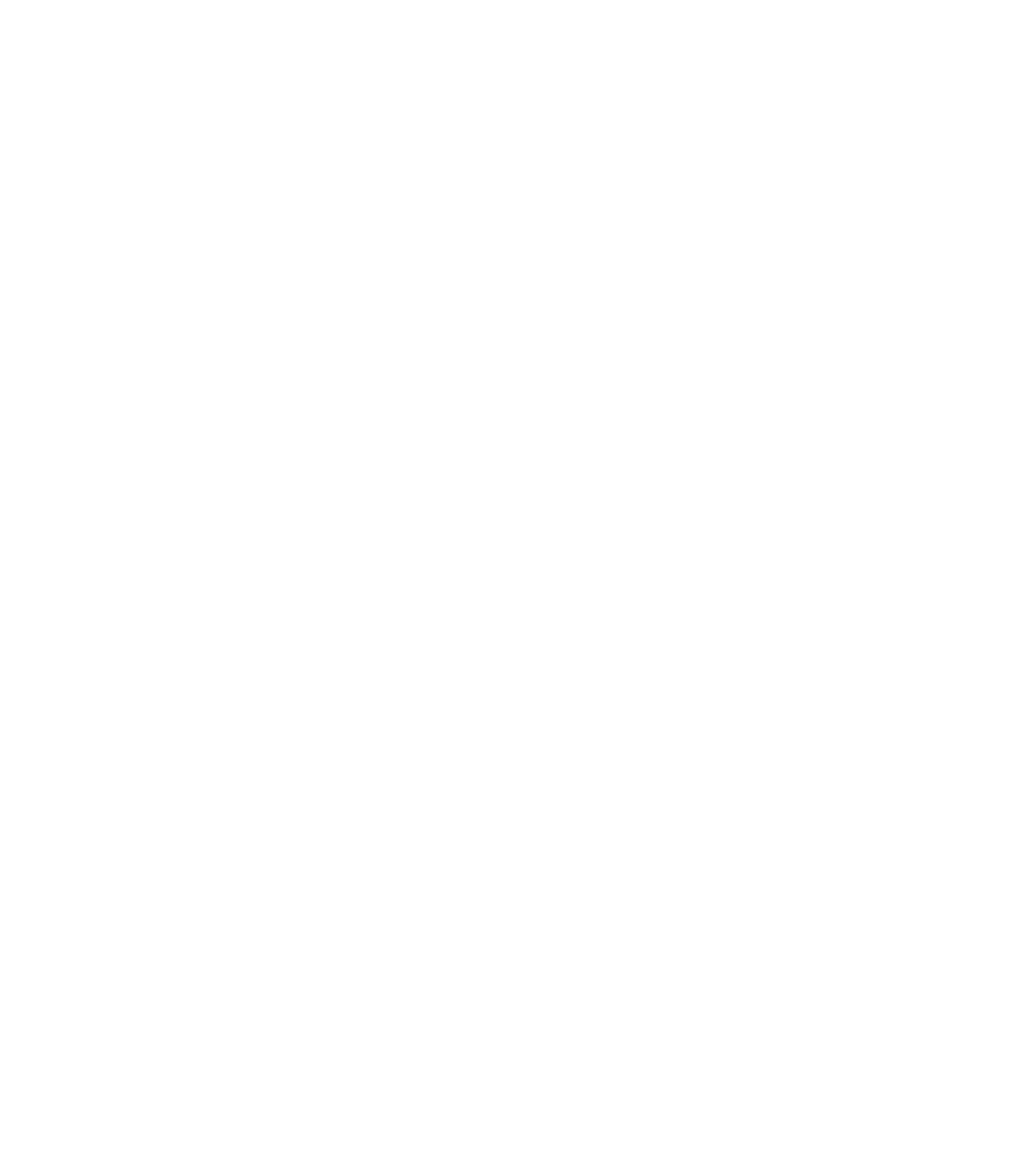
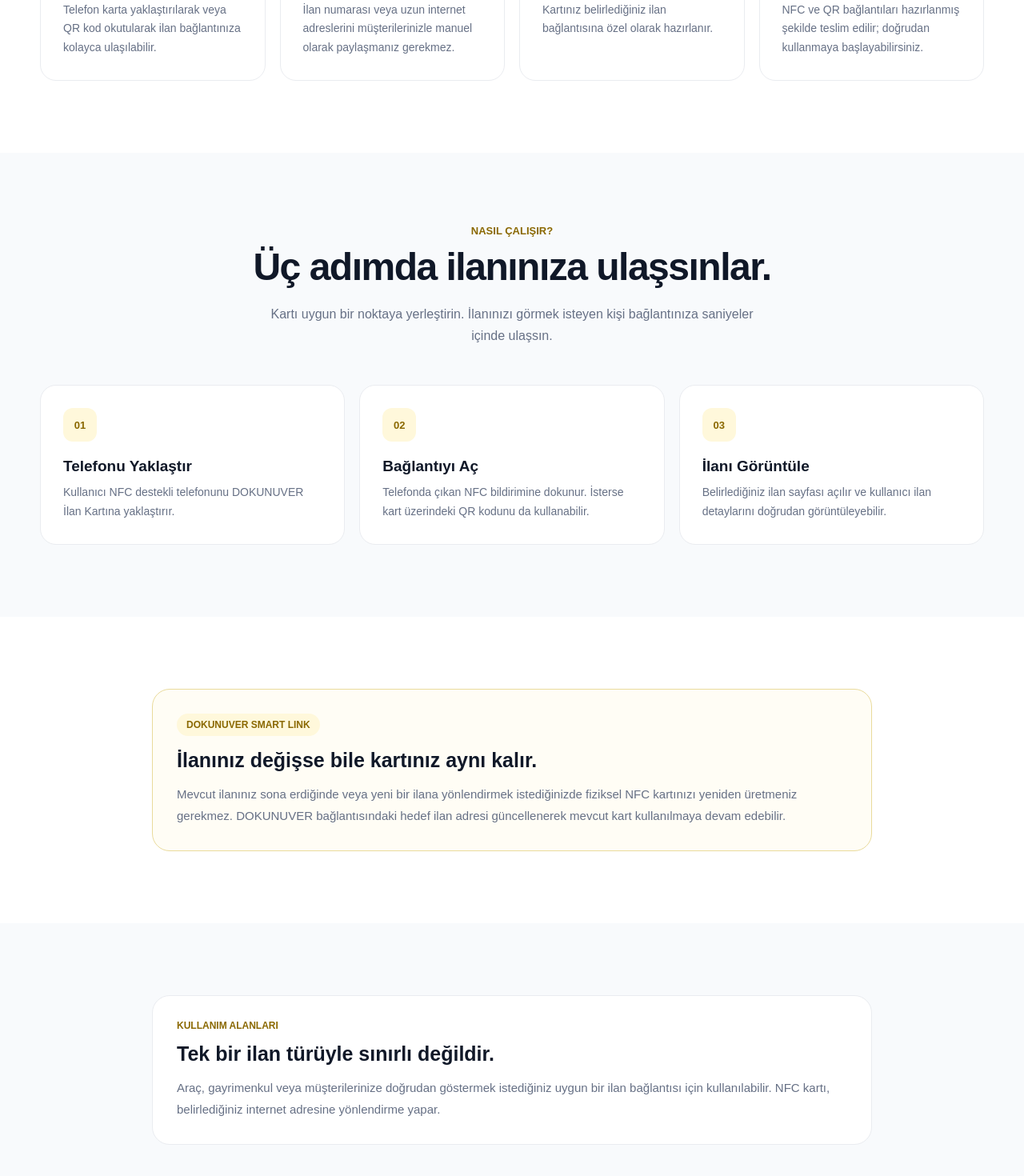
Before and after one commit to temurtasyucel-ops/dokunuver-Web, a Next.js app: page /urunler/ilan in a window 1280 px wide. Shown: the part 1296-2766 px from the top of the page at 80% size. Before the commit the page ends 1307 px from the top, so only its background shows below. Built offline with nearby package versions, Linux system fonts and the light colour scheme.

Commit message:
Update page.js

```diff
--- a/app/urunler/ilan/page.js
+++ b/app/urunler/ilan/page.js
@@ -23,6 +23,7 @@
           display: "flex",
           alignItems: "center",
           justifyContent: "space-between",
+          gap: "20px",
         }}
       >
         <a
@@ -61,6 +62,7 @@
             color: "#475467",
             fontSize: "14px",
             fontWeight: "700",
+            whiteSpace: "nowrap",
           }}
         >
           ← Ürünlere Dön
@@ -78,7 +80,8 @@
         <div
           style={{
             display: "grid",
-            gridTemplateColumns: "repeat(auto-fit, minmax(320px, 1fr))",
+            gridTemplateColumns:
+              "repeat(auto-fit, minmax(320px, 1fr))",
             gap: "70px",
             alignItems: "center",
           }}
@@ -100,7 +103,8 @@
                 maxWidth: "500px",
                 height: "auto",
                 borderRadius: "20px",
-                boxShadow: "0 20px 50px rgba(16,24,40,0.12)",
+                boxShadow:
+                  "0 20px 50px rgba(16,24,40,0.12)",
               }}
             />
           </div>
@@ -141,8 +145,10 @@
                 lineHeight: "1.7",
               }}
             >
-              İlan bağlantınızı müşterilerinizle NFC veya QR üzerinden
-              kolayca paylaşın.
+              Araç, gayrimenkul veya paylaşmak istediğiniz diğer ilan
+              bağlantılarını NFC veya QR üzerinden kolayca ulaştırın.
+              Müşteriniz uzun bağlantıları aramak yerine ilanınıza
+              tek dokunuşla ulaşsın.
             </p>
 
             {/* FİYAT */}
@@ -184,7 +190,12 @@
               <div>✓ 10 × 10 cm</div>
               <div>✓ NFC + QR ile kullanım</div>
               <div>✓ İlan bağlantınıza özel hazırlanır</div>
-              <div>✓ Masaüstü stand veya çift taraflı bant seçeneği</div>
+              <div>
+                ✓ Masaüstü stand veya çift taraflı bant seçeneği
+              </div>
+              <div>
+                ✓ İlan bağlantısı kart değiştirilmeden güncellenebilir
+              </div>
             </div>
 
             {/* BUTONLAR */}
@@ -197,7 +208,7 @@
               }}
             >
               <a
-                href="https://wa.me/905075738349?text=Merhaba%2C%20DOKUNUVER%20%C4%B0lan%20Kart%C4%B1%20sipari%C5%9Fi%20vermek%20istiyorum."
+                href="https://wa.me/905075738349?text=Merhaba%2C%20DOKUNUVER%20%C4%B0lan%20NFC%20Kart%C4%B1%20sipari%C5%9Fi%20vermek%20istiyorum."
                 target="_blank"
                 rel="noreferrer"
                 style={{
@@ -267,17 +278,32 @@
               style={{
                 margin: "0",
                 fontSize: "clamp(32px, 5vw, 48px)",
+                lineHeight: "1.1",
                 letterSpacing: "-1.5px",
               }}
             >
-              İlanınızı kolayca paylaşın.
+              İlanınızı paylaşmayı kolaylaştırın.
             </h2>
+
+            <p
+              style={{
+                margin: "18px 0 0",
+                color: "#667085",
+                fontSize: "16px",
+                lineHeight: "1.7",
+              }}
+            >
+              İlan numarası, kullanıcı adı veya uzun internet
+              adreslerini müşterilerinize tek tek göndermek yerine
+              doğrudan ilan sayfanıza yönlendirin.
+            </p>
           </div>
 
           <div
             style={{
               display: "grid",
-              gridTemplateColumns: "repeat(auto-fit, minmax(240px, 1fr))",
+              gridTemplateColumns:
+                "repeat(auto-fit, minmax(240px, 1fr))",
               gap: "18px",
             }}
           >
@@ -305,6 +331,281 @@
               description="NFC ve QR bağlantıları hazırlanmış şekilde teslim edilir; doğrudan kullanmaya başlayabilirsiniz."
             />
           </div>
+        </div>
+      </section>
+
+      {/* NASIL ÇALIŞIR */}
+      <section
+        style={{
+          background: "#f8fafc",
+          padding: "90px 24px",
+        }}
+      >
+        <div
+          style={{
+            maxWidth: "1180px",
+            margin: "0 auto",
+            textAlign: "center",
+          }}
+        >
+          <div
+            style={{
+              color: "#8a6800",
+              fontSize: "13px",
+              fontWeight: "800",
+              marginBottom: "12px",
+            }}
+          >
+            NASIL ÇALIŞIR?
+          </div>
+
+          <h2
+            style={{
+              margin: "0",
+              fontSize: "clamp(32px, 5vw, 48px)",
+              lineHeight: "1.1",
+              letterSpacing: "-1.5px",
+            }}
+          >
+            Üç adımda ilanınıza ulaşsınlar.
+          </h2>
+
+          <p
+            style={{
+              maxWidth: "620px",
+              margin: "18px auto 48px",
+              color: "#667085",
+              fontSize: "16px",
+              lineHeight: "1.7",
+            }}
+          >
+            Kartı uygun bir noktaya yerleştirin. İlanınızı görmek
+            isteyen kişi bağlantınıza saniyeler içinde ulaşsın.
+          </p>
+
+          <div
+            style={{
+              display: "grid",
+              gridTemplateColumns:
+                "repeat(auto-fit, minmax(240px, 1fr))",
+              gap: "18px",
+              textAlign: "left",
+            }}
+          >
+            <StepCard
+              number="01"
+              title="Telefonu Yaklaştır"
+              description="Kullanıcı NFC destekli telefonunu DOKUNUVER İlan Kartına yaklaştırır."
+            />
+
+            <StepCard
+              number="02"
+              title="Bağlantıyı Aç"
+              description="Telefonda çıkan NFC bildirimine dokunur. İsterse kart üzerindeki QR kodunu da kullanabilir."
+            />
+
+            <StepCard
+              number="03"
+              title="İlanı Görüntüle"
+              description="Belirlediğiniz ilan sayfası açılır ve kullanıcı ilan detaylarını doğrudan görüntüleyebilir."
+            />
+          </div>
+        </div>
+      </section>
+
+      {/* SMART LINK */}
+      <section
+        style={{
+          background: "#ffffff",
+          padding: "90px 24px",
+        }}
+      >
+        <div
+          style={{
+            maxWidth: "900px",
+            margin: "0 auto",
+          }}
+        >
+          <div
+            style={{
+              border: "1px solid #eadb9c",
+              borderRadius: "22px",
+              padding: "30px",
+              background: "#fffdf5",
+            }}
+          >
+            <div
+              style={{
+                display: "inline-block",
+                background: "#fff8db",
+                color: "#8a6800",
+                padding: "7px 12px",
+                borderRadius: "999px",
+                fontSize: "12px",
+                fontWeight: "800",
+                marginBottom: "16px",
+              }}
+            >
+              DOKUNUVER SMART LINK
+            </div>
+
+            <h2
+              style={{
+                margin: "0 0 14px",
+                fontSize: "25px",
+              }}
+            >
+              İlanınız değişse bile kartınız aynı kalır.
+            </h2>
+
+            <p
+              style={{
+                margin: 0,
+                color: "#667085",
+                fontSize: "15px",
+                lineHeight: "1.8",
+              }}
+            >
+              Mevcut ilanınız sona erdiğinde veya yeni bir ilana
+              yönlendirmek istediğinizde fiziksel NFC kartınızı yeniden
+              üretmeniz gerekmez. DOKUNUVER bağlantısındaki hedef ilan
+              adresi güncellenerek mevcut kart kullanılmaya devam edebilir.
+            </p>
+          </div>
+        </div>
+      </section>
+
+      {/* KULLANIM ALANLARI */}
+      <section
+        style={{
+          background: "#f8fafc",
+          padding: "90px 24px",
+        }}
+      >
+        <div
+          style={{
+            maxWidth: "900px",
+            margin: "0 auto",
+          }}
+        >
+          <div
+            style={{
+              background: "#ffffff",
+              border: "1px solid #eaecf0",
+              borderRadius: "22px",
+              padding: "30px",
+            }}
+          >
+            <div
+              style={{
+                color: "#8a6800",
+                fontSize: "12px",
+                fontWeight: "800",
+                marginBottom: "14px",
+              }}
+            >
+              KULLANIM ALANLARI
+            </div>
+
+            <h2
+              style={{
+                margin: "0 0 14px",
+                fontSize: "25px",
+              }}
+            >
+              Tek bir ilan türüyle sınırlı değildir.
+            </h2>
+
+            <p
+              style={{
+                margin: 0,
+                color: "#667085",
+                fontSize: "15px",
+                lineHeight: "1.8",
+              }}
+            >
+              Araç, gayrimenkul veya müşterilerinize doğrudan
+              göstermek istediğiniz uygun bir ilan bağlantısı için
+              kullanılabilir. NFC kartı, belirlediğiniz internet
+              adresine yönlendirme yapar.
+            </p>
+          </div>
+        </div>
+      </section>
+
+      {/* SİPARİŞ CTA */}
+      <section
+        style={{
+          background: "#ffffff",
+          padding: "90px 24px 100px",
+        }}
+      >
+        <div
+          style={{
+            maxWidth: "1180px",
+            margin: "0 auto",
+            background: "#101828",
+            borderRadius: "28px",
+            padding: "60px 28px",
+            color: "#ffffff",
+            textAlign: "center",
+          }}
+        >
+          <div
+            style={{
+              color: "#f5d565",
+              fontSize: "13px",
+              fontWeight: "800",
+              marginBottom: "14px",
+            }}
+          >
+            DOKUNUVER
+          </div>
+
+          <h2
+            style={{
+              maxWidth: "700px",
+              margin: "0 auto",
+              fontSize: "clamp(30px, 5vw, 46px)",
+              lineHeight: "1.1",
+              letterSpacing: "-1.4px",
+            }}
+          >
+            İlanınızı tek dokunuş uzağa taşıyın.
+          </h2>
+
+          <p
+            style={{
+              maxWidth: "620px",
+              margin: "20px auto 30px",
+              color: "#98a2b3",
+              fontSize: "16px",
+              lineHeight: "1.7",
+            }}
+          >
+            Sipariş için WhatsApp üzerinden bize ulaşın. Kullanmak
+            istediğiniz ilan bağlantısını aldıktan sonra NFC ve QR
+            bağlantılarınızı hazırlayıp kartınızı kullanıma hazır
+            hale getirelim.
+          </p>
+
+          <a
+            href="https://wa.me/905075738349?text=Merhaba%2C%20DOKUNUVER%20%C4%B0lan%20NFC%20Kart%C4%B1%20sipari%C5%9Fi%20vermek%20istiyorum."
+            target="_blank"
+            rel="noreferrer"
+            style={{
+              display: "inline-block",
+              textDecoration: "none",
+              background: "#25D366",
+              color: "#ffffff",
+              padding: "16px 26px",
+              borderRadius: "13px",
+              fontSize: "15px",
+              fontWeight: "800",
+            }}
+          >
+            WhatsApp'tan Sipariş Ver
+          </a>
         </div>
       </section>
     </main>
@@ -354,3 +655,54 @@
     </div>
   );
 }
+
+function StepCard({ number, title, description }) {
+  return (
+    <div
+      style={{
+        background: "#ffffff",
+        border: "1px solid #eaecf0",
+        borderRadius: "20px",
+        padding: "28px",
+      }}
+    >
+      <div
+        style={{
+          width: "42px",
+          height: "42px",
+          borderRadius: "12px",
+          background: "#fff8db",
+          color: "#8a6800",
+          display: "flex",
+          alignItems: "center",
+          justifyContent: "center",
+          fontSize: "13px",
+          fontWeight: "900",
+          marginBottom: "20px",
+        }}
+      >
+        {number}
+      </div>
+
+      <h3
+        style={{
+          margin: "0 0 10px",
+          fontSize: "19px",
+        }}
+      >
+        {title}
+      </h3>
+
+      <p
+        style={{
+          margin: "0",
+          color: "#667085",
+          fontSize: "14px",
+          lineHeight: "1.7",
+        }}
+      >
+        {description}
+      </p>
+    </div>
+  );
+}
```
